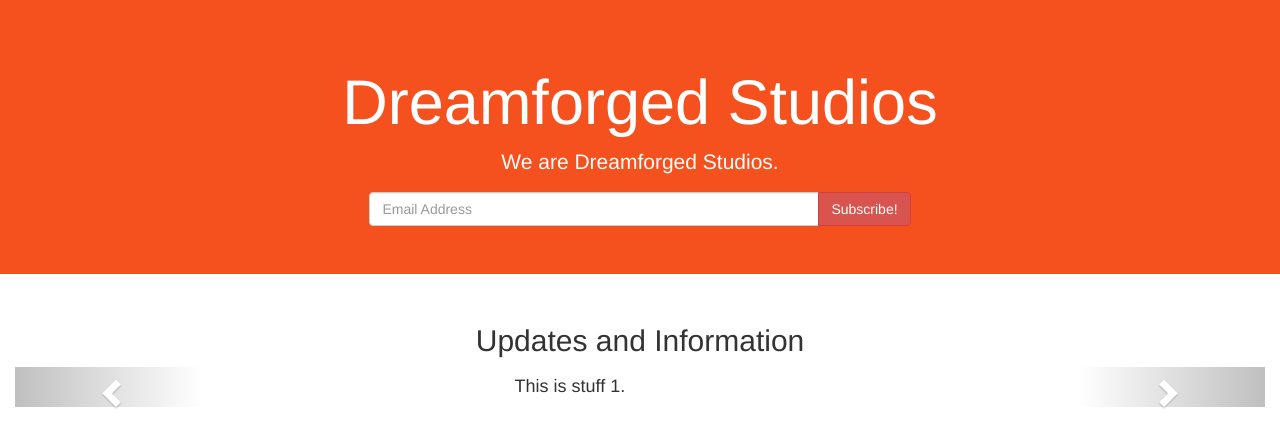
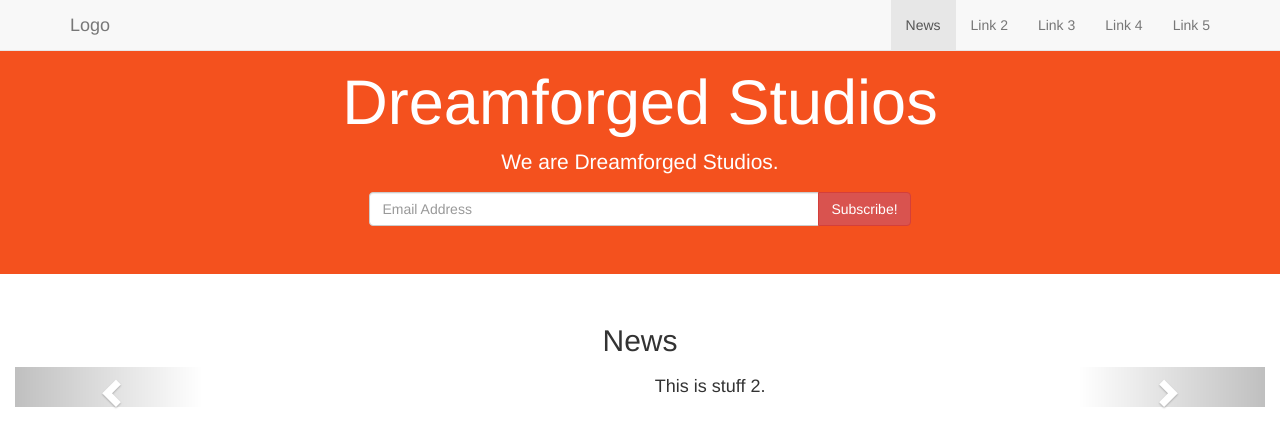
Before and after one commit to kriscrump/Site, a plain HTML site: page index.html in a window 1280 px wide. Drawn offline with nearby package versions, Linux system fonts and the light colour scheme.

Commit message:
Added navbar skeleton

```diff
--- a/index.html
+++ b/index.html
@@ -24,9 +24,27 @@
     <![endif]-->
   </head>
 
-  <body>
-    <nav>
-
+  <body id="myPage" data-target=".navbar" data-offset="60" data-spy="scroll">
+    <nav class="navbar navbar-default navbar-fixed-top">
+      <div class="container">
+        <div class="navbar-header">
+          <button class="navbar-toggle" type="button" data-toggle="collapse" data-target="#myNavbar">
+            <span class="icon-bar"></span>
+            <span class="icon-bar"></span>
+            <span class="icon-bar"></span>
+          </button>
+          <a class="navbar-brand" href="#myPage">Logo</a>
+        </div>
+        <div class="collapse navbar-collapse" id="myNavbar">
+          <ul class="nav navbar-nav navbar-right">
+            <li><a href="#news">News</a></li>
+            <li><a href="#">Link 2</a></li>
+            <li><a href="#">Link 3</a></li>
+            <li><a href="#">Link 4</a></li>
+            <li><a href="#">Link 5</a></li>
+          </ul>
+        </div>
+      </div>
     </nav>
 
     <div class="jumbotron text-center">
@@ -43,8 +61,8 @@
       </form>
     </div>
 
-    <div class="container-fluid text-center">
-      <h2>Updates and Information</h2>
+    <div class="container-fluid text-center" id="news">
+      <h2>News</h2>
       <div class="carousel slide text-center" id="myCarousel" data-ride="carousel">
         <!-- Indicators -->
         <ol class="carousel-indicators">
```
